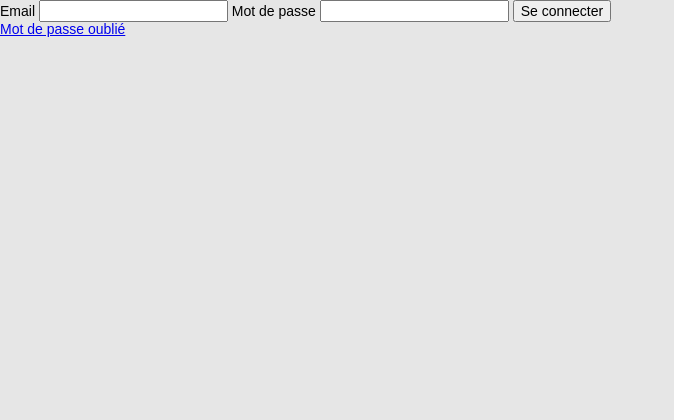
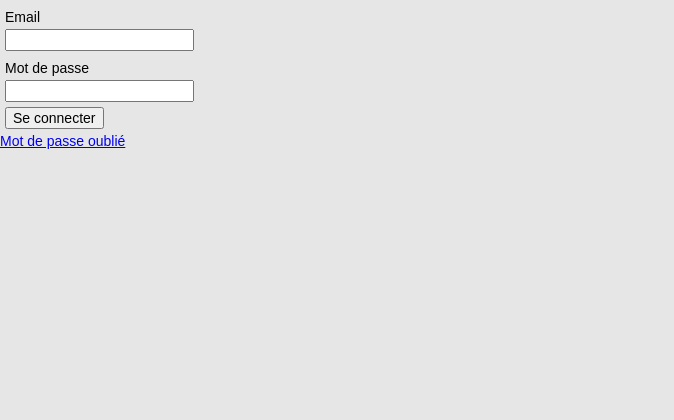
Before and after one commit to wf3equipe1/portfolio, a PHP site: page /admin/index.php in a window 1280 px wide; the page is wider, and only the part inside the window is pictured. Shown: the top 420 px of that part, without its empty margins (0-674 px from the left). Before the commit the page ends 37 px from the top of that part, so only its background shows below. Run offline with PHP 8.4, Linux system fonts and the light colour scheme; some libraries are stand-ins or nearby versions.

Commit message:
style admin + titre

```diff
--- a/admin/nouvelarticle.php
+++ b/admin/nouvelarticle.php
@@ -82,7 +82,7 @@ if (!empty($post)) {
 	}
 
 ?>
-
+	<h1>Créer un Nouvel Article</h1>
 	<form method="POST">
 		<label for="titre">Titre</label>
 		<input type="text" name="titre" id="titre">
--- a/css/admin.css
+++ b/css/admin.css
@@ -72,3 +72,24 @@ nav ul li a{
 nav ul li a:hover{
 	color: black;
 }
+
+/* CHAMPS */
+
+label{
+	display: block;
+	margin: 10px 5px 0;
+
+}
+
+input{
+	display: block;
+	margin: 5px;
+}
+
+textarea{
+	margin: 5px;
+}
+
+select{
+	margin: 5px;
+}
```
